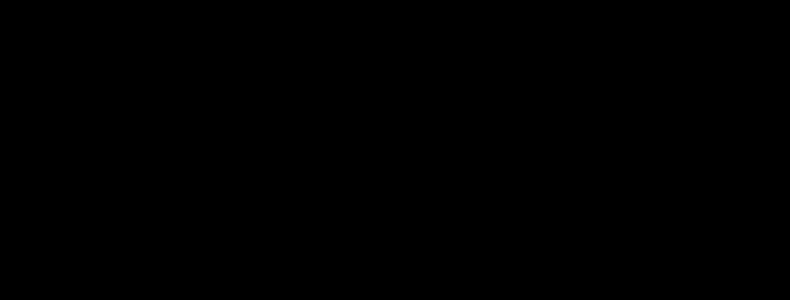
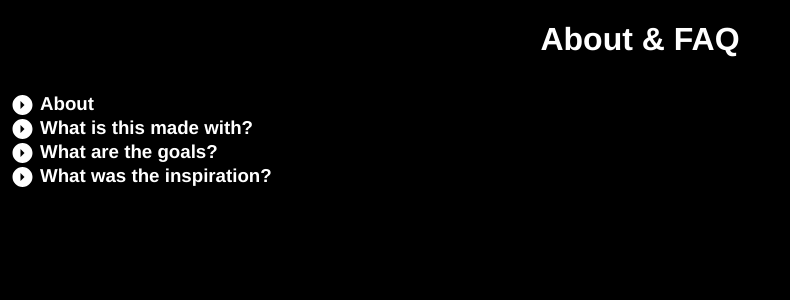
Before and after one commit to AJR07/Typeracer, a React (Vite) app: page /about in a window 1280 px wide. Shown: the top 300 px of the page, without its empty margins (0-790 px from the left). Built offline with nearby package versions, Linux system fonts and the light colour scheme.

Commit message:
:sparkles: Add about and FAQ

```diff
--- a/index.html
+++ b/index.html
@@ -2,8 +2,9 @@
 <html lang="en" style="background-color: black">
   <head>
     <meta charset="UTF-8" />
+    <link rel="icon" type="image/svg+xml" href="/typing.png" />
     <meta name="viewport" content="width=device-width, initial-scale=1.0" />
-    <title>Typeracer</title>
+    <title>AJR07's TypeRacer</title>
   </head>
   <body style="margin: 0vw">
     <div id="root"></div>
--- /dev/null
+++ b/src/components/faq.tsx
@@ -0,0 +1,41 @@
+import { IconButton } from "@mui/material";
+import { Stack } from "@mui/system";
+import { useState } from "react";
+import ArrowDropDownCircleIcon from "@mui/icons-material/ArrowDropDownCircle";
+
+interface FAQComponentProps {
+  question: string;
+  answer: string;
+}
+
+export default function FAQComponent(props: FAQComponentProps) {
+  let [hidden, setHidden] = useState(true);
+
+  return (
+    <div className="faq" style={{ textAlign: "left" }}>
+      <Stack id="toggle" direction="row" spacing={1}>
+        <IconButton
+          onClick={() => setHidden(!hidden)}
+          style={{
+            background: "transparent",
+            border: "none",
+            outline: "none",
+            padding: "0",
+            margin: "0",
+            width: "1.5vw",
+          }}
+        >
+          <ArrowDropDownCircleIcon
+            sx={{
+              color: "white",
+              rotate: hidden ? "270deg" : "360deg",
+              width: "25px",
+            }}
+          />
+        </IconButton>
+        <h3>{props.question}</h3>
+      </Stack>
+      <h5 hidden={hidden}>{props.answer}</h5>
+    </div>
+  );
+}
--- /dev/null
+++ b/src/index.css
@@ -0,0 +1,4 @@
+* {
+  font-family: "Helvetica Neue", Helvetica, Arial, sans-serif;
+  color: white;
+}
--- a/src/index.tsx
+++ b/src/index.tsx
@@ -1,6 +1,7 @@
 import React from "react";
 import ReactDOM from "react-dom";
 import App from "./pages/app";
+import "./index.css";
 
 ReactDOM.render(
   <React.StrictMode>
--- /dev/null
+++ b/src/pages/about/about.tsx
@@ -0,0 +1,28 @@
+import { Stack } from "@mui/system";
+import FAQComponent from "../../components/faq";
+
+export default function About() {
+  return (
+    <div id="about">
+      <h1 style={{ textAlign: "center" }}>About & FAQ</h1>
+      <Stack direction="column" style={{ padding: "1vw" }}>
+        <FAQComponent
+          question="About"
+          answer="This is a TypeRacer clone created by AJR07."
+        />
+        <FAQComponent
+          question="What is this made with?"
+          answer="This is made with the following frameworks: React, Typescript, Firebase, Framer-Motion, React-Router and Material-UI. This is hosted on Firebase Hosting and makes use of the Firestorm and Realtime Database as the primary databases."
+        />
+        <FAQComponent
+          question="What are the goals?"
+          answer="The goal of this project is to include the following: Authentication, Statistics for users (during game and in general), Single-player (where you can practice against your best WPM), Multi-player (where you can practice against other users), and a Leaderboard (where you can see the top 10 users)."
+        />
+        <FAQComponent
+          question="What was the inspiration?"
+          answer="This is made as a submission for the Y4 CEP WA1."
+        />
+      </Stack>
+    </div>
+  );
+}
--- a/src/pages/app.tsx
+++ b/src/pages/app.tsx
@@ -1,3 +1,14 @@
+import { BrowserRouter, Route, Routes } from "react-router-dom";
+import About from "./about/about";
+
 export default function App() {
-  return <div className="App">Hi</div>;
+  return (
+    <div id="app">
+      <BrowserRouter>
+        <Routes>
+          <Route path="/about" element={<About />} />
+        </Routes>
+      </BrowserRouter>
+    </div>
+  );
 }
```
Also changed, not shown: public/typing.png (added).
